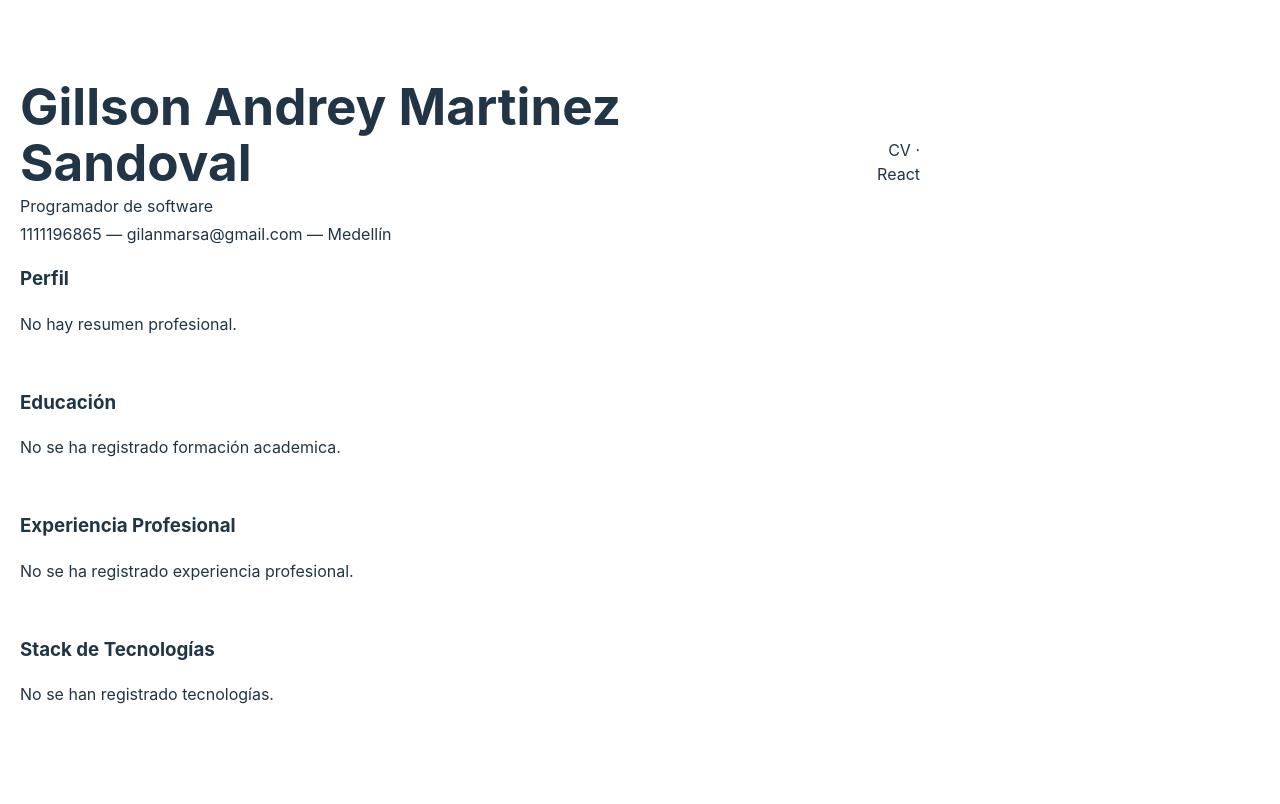
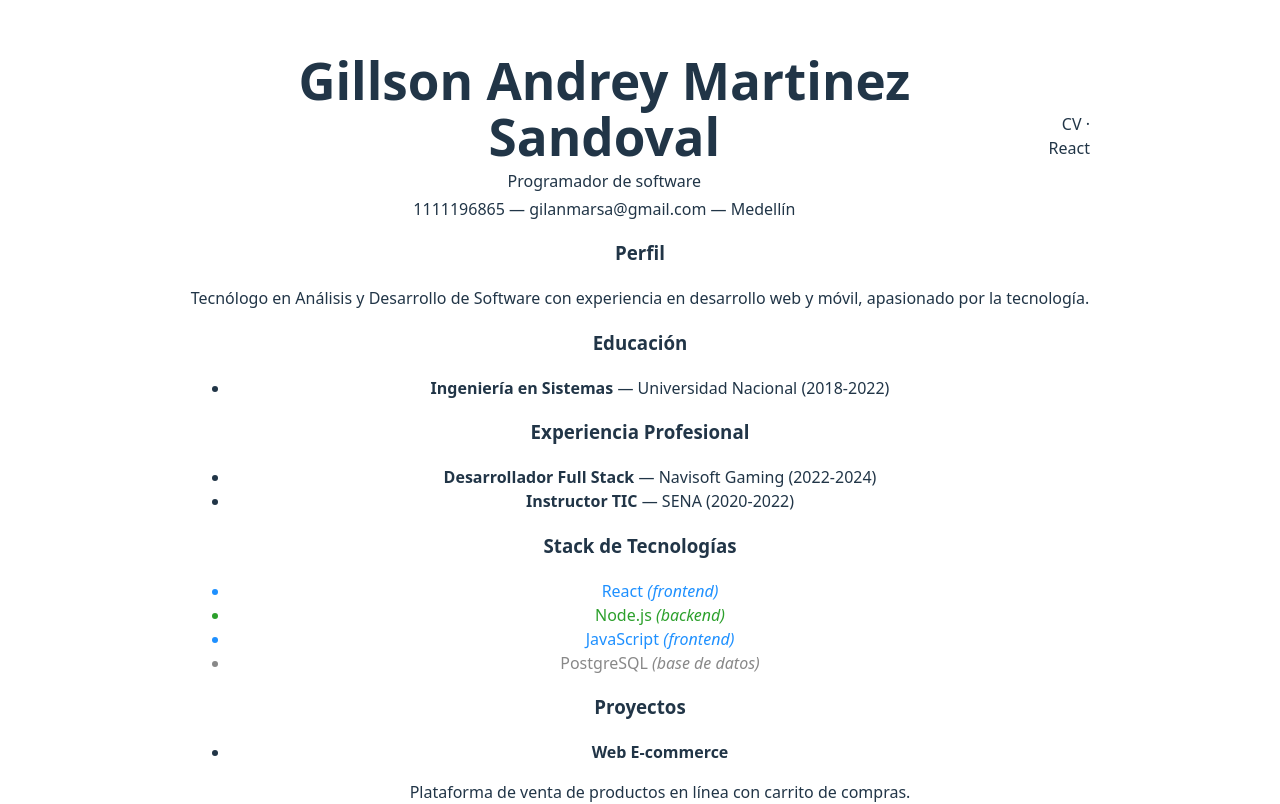
Before and after one commit to Pproyecto-Git/cv-react-v07, a React (Vite) app: page / in a window 1280 px wide. Shown: the top 804 px of the page. Built offline with nearby package versions, Linux system fonts and the light colour scheme.

Commit message:
actualizacion del archivo app.jsx

```diff
--- a/src/App.jsx
+++ b/src/App.jsx
@@ -1,20 +1,46 @@
 import React from 'react'
-import CabeceraCV from './components/CabeceraCV.jsx'
-import Perfil from './components/Perfil.jsx'
-import Educacion from './components/Educacion.jsx'
-import Experiencia from './components/Experiencia.jsx'
-import StackTecnologias from './components/StackTecnologias.jsx'
+import './App.css'
+import './index.css'
+
+import CabeceraCV from './components/CabeceraCV'
+import Perfil from './components/Perfil'
+import Educacion from './components/Educacion'
+import Experiencia from './components/Experiencia'
+import StackTecnologias from './components/StackTecnologias'
+import Proyectos from './components/Proyectos'
+import Habilidades from './components/Habilidades'
+
+import {
+  cabecera,
+  perfil,
+  educacion,
+  experiencia,
+  stackTecnologias,
+  proyectos,
+  habilidades
+} from './data/cvData'
 
 export default function App() {
   return (
-    <div style={{ fontFamily: 'Inter, system-ui, Arial', maxWidth: 900, margin: '2rem auto', padding: 20 }}>
-      <CabeceraCV />
-      <main style={{ display: 'grid', gap: 18 }}>
-        <Perfil />
-        <Educacion />
-        <Experiencia />
-        <StackTecnologias />
-      </main>
-    </div>
+    <main className="container" style={{ maxWidth: 900, margin: '0 auto', padding: 20 }}>
+      <CabeceraCV
+        nombre={cabecera.nombre}
+        cargo={cabecera.cargo}
+        ciudad={cabecera.ciudad}
+        contacto={cabecera.contacto}
+      />
+
+      <Perfil resumen={perfil.resumen} />
+
+      <Educacion estudios={educacion} />
+
+      <Experiencia experiencias={experiencia} />
+
+      <StackTecnologias tecnologias={stackTecnologias} />
+
+      <Proyectos proyectos={proyectos} />
+
+      <Habilidades habilidades={habilidades} />
+    </main>
   )
 }
```
